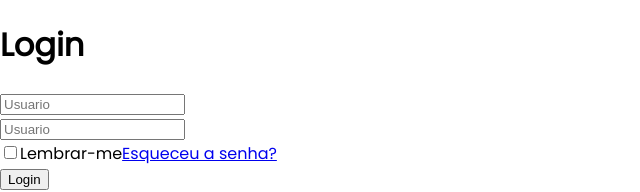
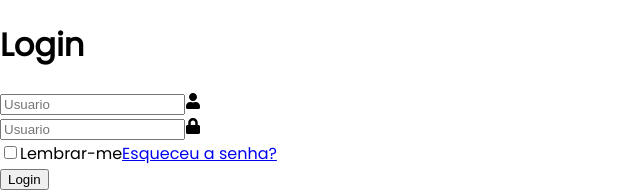
Before and after one commit to DionCstS/cadastro-login, a React (Create React App) app: page / in a window 1280 px wide. Shown: the top 192 px of the page, without its empty margins (0-640 px from the left). Built offline with nearby package versions, Linux system fonts and the light colour scheme.

Commit message:
importando e adcionando icones do formulario

```diff
--- a/package.json
+++ b/package.json
@@ -8,6 +8,7 @@
     "@testing-library/user-event": "^13.5.0",
     "react": "^18.3.1",
     "react-dom": "^18.3.1",
+    "react-icons": "^5.3.0",
     "react-scripts": "5.0.1",
     "web-vitals": "^2.1.4"
   },
--- a/src/Components/LoginForm/LoginForm.jsx
+++ b/src/Components/LoginForm/LoginForm.jsx
@@ -1,5 +1,6 @@
 import React from 'react'
 import './LoginForm.css';
+import { FaUser, FaLock } from "react-icons/fa";
 
 export const LoginForm = () => {
   return (
@@ -10,10 +11,12 @@ export const LoginForm = () => {
 
             <div className="input-box">
                 <input type="text" placeholder='Usuario'/>
+                <FaUser />
             </div>
 
             <div className="input-box">
                 <input type="text" placeholder='Usuario'/>
+                <FaLock />
             </div>
 
             <div className="remember-forgot">
```
Also changed, not shown: 1 other file (tests, documents, lock files or other folders).
